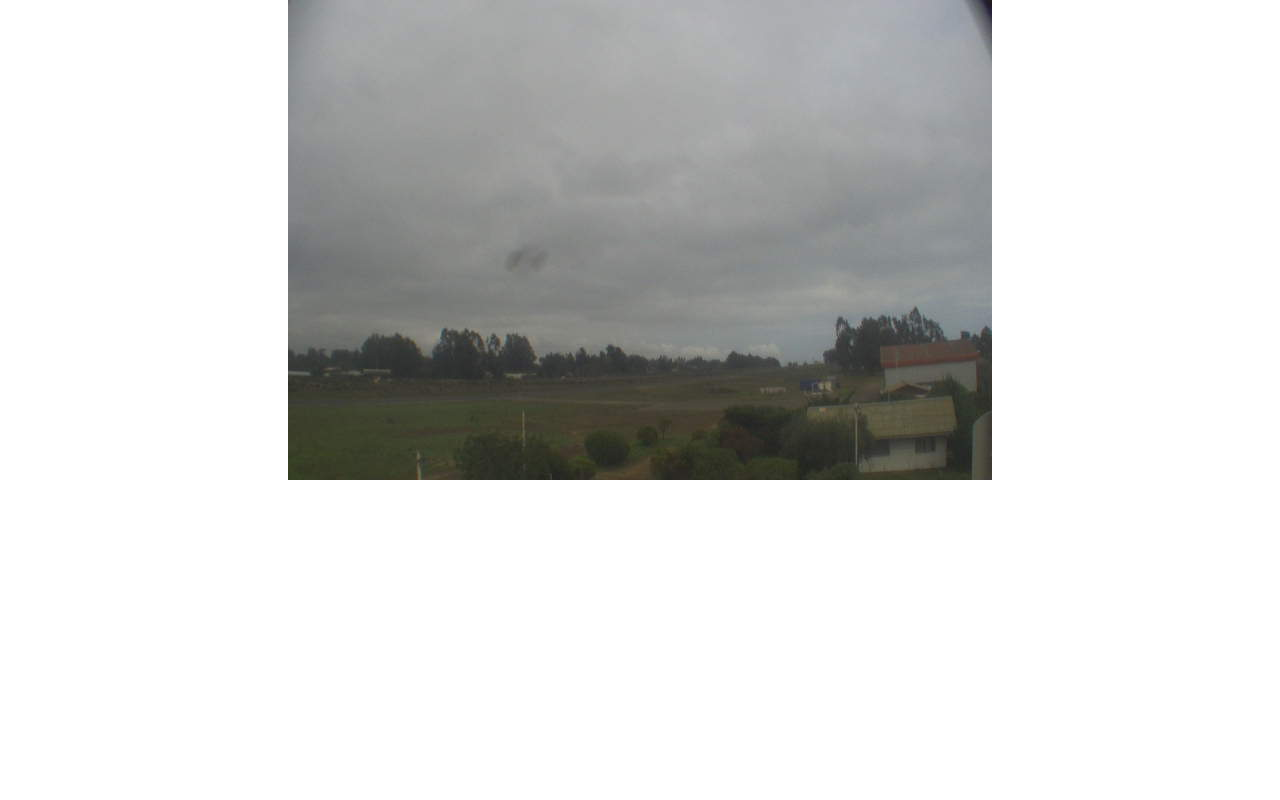
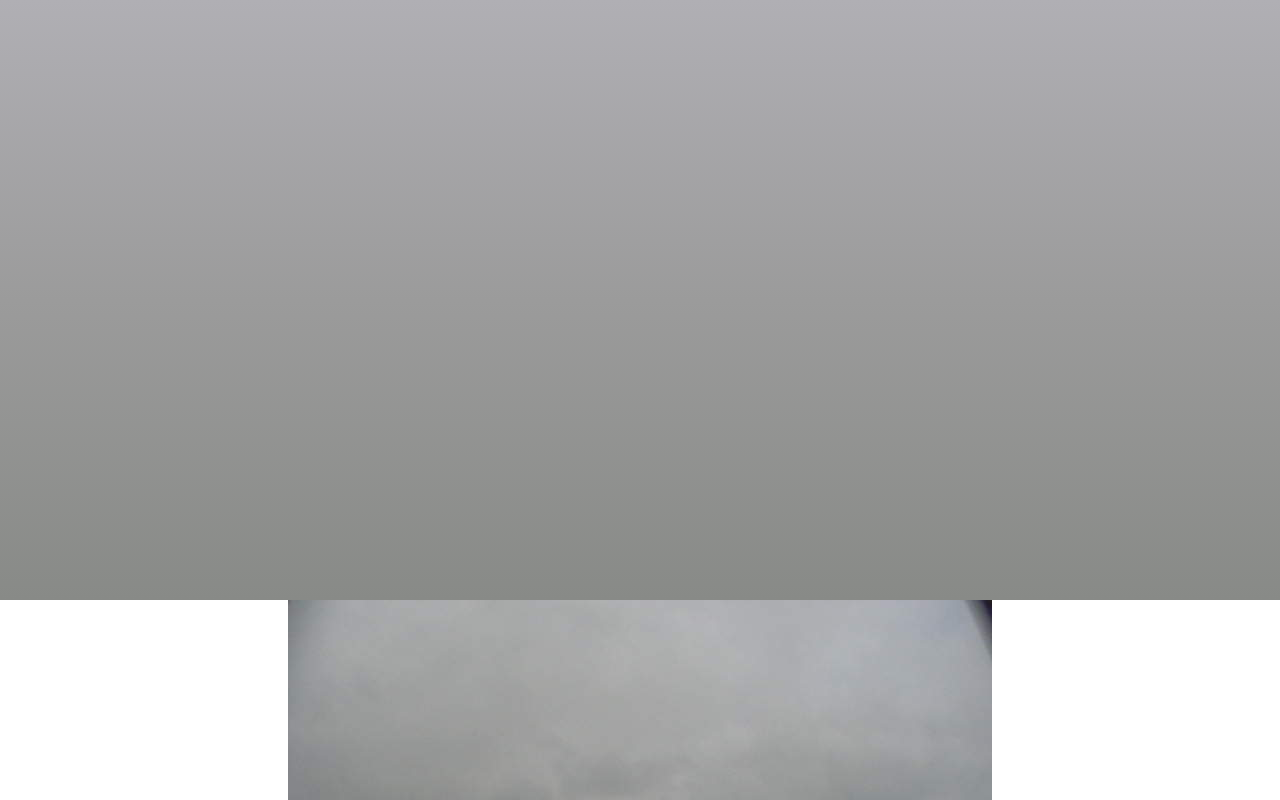
Before and after one commit to mchinojo/chilean-sky, a React (Create React App) app: page / in a window 1280 px wide. Shown: the top 800 px of the page. Built offline with nearby package versions, Linux system fonts and the light colour scheme.

Commit message:
first working gradient

```diff
--- a/package.json
+++ b/package.json
@@ -6,7 +6,6 @@
     "@testing-library/jest-dom": "^5.16.5",
     "@testing-library/react": "^13.4.0",
     "@testing-library/user-event": "^13.5.0",
-    "extract-colors": "^3.0.0",
     "path": "^0.12.7",
     "react": "^18.2.0",
     "react-dom": "^18.2.0",
--- a/src/App.js
+++ b/src/App.js
@@ -4,7 +4,6 @@ import Extract from "./Extract";
 function App() {
   return (
     <div className="App">
-      {/* <img src="/images/20230620122708.jpg" className="sky-img" alt="sky" /> */}
       <Extract></Extract>
     </div>
   );
--- a/src/Extract.js
+++ b/src/Extract.js
@@ -1,3 +1,6 @@
+import React, { useState } from "react";
+import Gradient from "./Gradient";
+
 const extractPixelColor = (cols, y, x, data) => {
   let pixel = cols * x + y;
   let position = pixel * 4;
@@ -14,10 +17,12 @@ const pixelsToHex = (cols, y, data) => {
   let hexCode = `#${[c.red, c.green, c.blue]
     .map((code) => code.toString(16).padStart(2, "0"))
     .join("")}`;
-  console.log(hexCode);
+
+  return hexCode;
 };
 
 function Extract() {
+  const [colorArray, setColorArray] = useState([]);
   function defineImage() {
     const canvas = document.getElementById("myCanvas");
     const img = document.getElementById("skyImage");
@@ -30,15 +35,16 @@ function Extract() {
     const data = imgData.data;
     let cols = canvas.width;
     let exes = [5, 172, 340];
-
-    exes.forEach((x) => pixelsToHex(cols, x, data));
+    let colors = exes.map((x) => pixelsToHex(cols, x, data));
+    setColorArray(colors);
   }
   return (
     <div>
-      <canvas id="myCanvas"> </canvas>
-
+      <Gradient colors={colorArray}></Gradient>
+      <canvas id="myCanvas"></canvas>
       <img
         id="skyImage"
+        alt="sky"
         crossOrigin="Anonymous"
         src="/images/20230620122708.jpg"
         // src="https://picsum.photos/704/480"
--- /dev/null
+++ b/src/Gradient.css
@@ -0,0 +1,4 @@
+.box {
+  height: 600px;
+  margin: auto;
+}
--- /dev/null
+++ b/src/Gradient.js
@@ -0,0 +1,18 @@
+import "./Gradient.css";
+
+function Gradient(props) {
+  return (
+    <header
+      className="box"
+      style={
+        props.colors === undefined
+          ? { backgroundImage: "red" }
+          : {
+              backgroundImage: `linear-gradient(${props.colors[0]}, ${props.colors[1]}, ${props.colors[2]})`,
+            }
+      }
+    />
+  );
+}
+
+export default Gradient;
```
Also changed, not shown: 1 other file (tests, documents, lock files or other folders).
